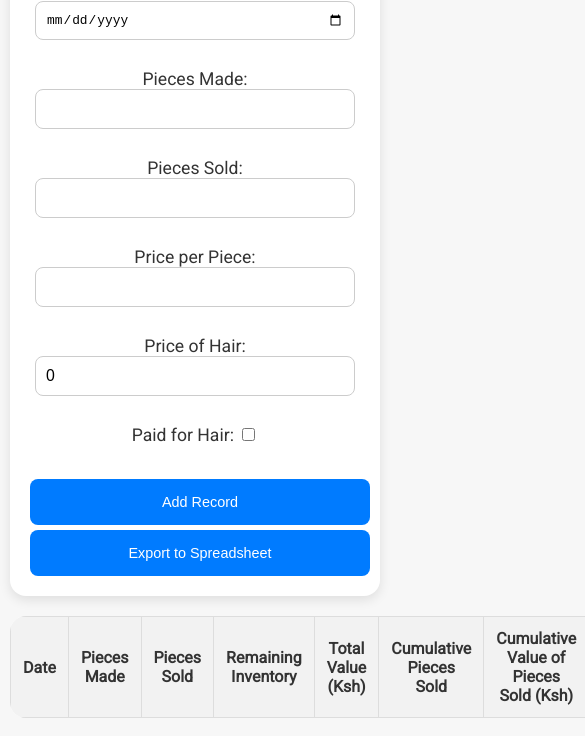
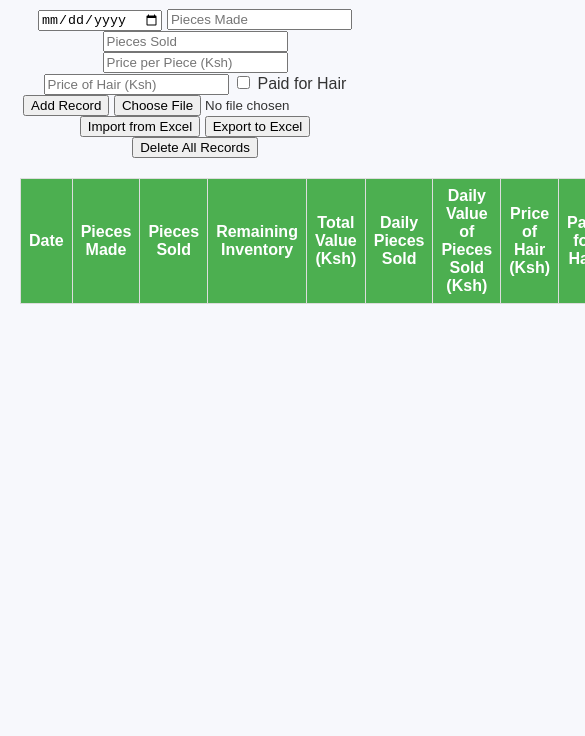
Before and after one commit to itstheedon/locktracker, a plain HTML site: page index.html in a window 390 px wide. Shown: the part 108-844 px from the top of the page, 585 px wide, since content can reach past the window. Drawn offline with Linux system fonts and the light colour scheme.

Commit message:
Add files via upload

```diff
--- a/app.js
+++ b/app.js
@@ -1,4 +1,3 @@
-// Initialize inventory, records, and daily cumulative values
 let remainingInventory = 0;
 let records = [];
 
@@ -9,7 +8,7 @@ function getDayOfWeek(dateString) {
     return days[date.getDay()];
 }
 
-// Function to add a new record with the day of the week included
+// Function to add a new record
 function addRecord() {
     const date = document.getElementById('date').value;
     if (!date) {
@@ -21,43 +20,39 @@ function addRecord() {
     const piecesMade = parseInt(document.getElementById('piecesMade').value) || 0;
     const piecesSold = parseInt(document.getElementById('piecesSold').value) || 0;
     const pricePerPiece = parseFloat(document.getElementById('pricePerPiece').value) || 0;
-    const priceOfHair = parseFloat(document.getElementById('priceOfHair').value) || 0;
+    const priceOfHair = parseFloat(document.getElementById('priceOfHair').value) || null;
     const paidForHair = document.getElementById('paidForHair').checked ? "Yes" : "No";
 
     // Update remaining inventory and calculate total value in Ksh
     remainingInventory += piecesMade - piecesSold;
     const totalValue = remainingInventory * pricePerPiece;
+    const dailyValueOfPiecesSold = piecesSold * pricePerPiece;
 
-    // Daily cumulative values for pieces sold and their total value in Ksh
-    const dailyCumulativePiecesSold = piecesSold;
-    const dailyCumulativeValueOfPiecesSold = piecesSold * pricePerPiece;
-
-    // Create the record with daily cumulative values
+    // Create a record object
     const record = {
+        id: records.length,
         date: `${dayOfWeek}, ${date}`,
         piecesMade: piecesMade,
         piecesSold: piecesSold,
         remainingInventory: remainingInventory,
         totalValue: `Ksh ${totalValue.toFixed(2)}`,
-        cumulativePiecesSold: dailyCumulativePiecesSold,
-        cumulativeValueOfPiecesSold: `Ksh ${dailyCumulativeValueOfPiecesSold.toFixed(2)}`,
-        priceOfHair: priceOfHair ? `Ksh ${priceOfHair.toFixed(2)}` : 'Nil', // Display 'Nil' if no price entered
+        dailyPiecesSold: piecesSold,
+        dailyValueOfPiecesSold: `Ksh ${dailyValueOfPiecesSold.toFixed(2)}`,
+        priceOfHair: priceOfHair ? `Ksh ${priceOfHair.toFixed(2)}` : 'Nil',
         paidForHair: paidForHair
     };
 
-    // Add the record to the records array
     records.push(record);
-    saveRecordsToLocalStorage(); // Save to local storage
+    saveRecords();
     updateTable();
 }
 
-// Function to update the table display
+// Function to update the table
 function updateTable() {
     const tableBody = document.getElementById('recordsTable').getElementsByTagName('tbody')[0];
     tableBody.innerHTML = '';
 
-    // Populate the table with records
-    records.forEach((record, index) => {
+    records.forEach(record => {
         const row = document.createElement('tr');
         row.innerHTML = `
             <td>${record.date}</td>
@@ -65,57 +60,107 @@ function updateTable() {
             <td>${record.piecesSold}</td>
             <td>${record.remainingInventory}</td>
             <td>${record.totalValue}</td>
-            <td>${record.cumulativePiecesSold}</td>
-            <td>${record.cumulativeValueOfPiecesSold}</td>
+            <td>${record.dailyPiecesSold}</td>
+            <td>${record.dailyValueOfPiecesSold}</td>
             <td>${record.priceOfHair}</td>
             <td>${record.paidForHair}</td>
-            <td><button onclick="deleteRecord(${index})">Delete</button></td> <!-- Delete button added -->
+            <td><button onclick="deleteRecord(${record.id})">Delete</button></td>
         `;
         tableBody.appendChild(row);
     });
 }
 
-// Function to delete a specific record
-function deleteRecord(index) {
-    if (index > -1 && index < records.length) {
-        records.splice(index, 1);
-        saveRecordsToLocalStorage(); // Update local storage after deletion
+// Save records to local storage
+function saveRecords() {
+    localStorage.setItem('records', JSON.stringify(records));
+}
+
+// Load records from local storage
+function loadRecords() {
+    const storedRecords = JSON.parse(localStorage.getItem('records'));
+    if (storedRecords) {
+        records = storedRecords;
         updateTable();
     }
 }
 
-// Function to save records to local storage
-function saveRecordsToLocalStorage() {
-    localStorage.setItem('lockProductionRecords', JSON.stringify(records));
+// Delete a single record by ID
+function deleteRecord(id) {
+    records = records.filter(record => record.id !== id);
+    saveRecords();
+    updateTable();
 }
 
-// Function to load records from local storage
-function loadRecordsFromLocalStorage() {
-    const savedRecords = localStorage.getItem('lockProductionRecords');
-    if (savedRecords) {
-        records = JSON.parse(savedRecords);
-        updateTable(); // Refresh the table with loaded records
+// Delete all records
+function deleteAllRecords() {
+    if (confirm("Are you sure you want to delete all records?")) {
+        records = [];
+        remainingInventory = 0;
+        saveRecords();
+        updateTable();
     }
 }
 
 // Function to export records to a spreadsheet
 function exportToSpreadsheet() {
-    let csvContent = "data:text/csv;charset=utf-8,";
-    csvContent += "Date,Pieces Made,Pieces Sold,Remaining Inventory,Total Value (Ksh),Cumulative Pieces Sold,Cumulative Value of Pieces Sold (Ksh),Price of Hair (Ksh),Paid for Hair\n";
+    let csvContent = "data:text/csv;charset=utf-8,Date,Pieces Made,Pieces Sold,Remaining Inventory,Total Value (Ksh),Daily Pieces Sold,Daily Value of Pieces Sold (Ksh),Price of Hair (Ksh),Paid for Hair\n";
 
     records.forEach(record => {
-        csvContent += `${record.date},${record.piecesMade},${record.piecesSold},${record.remainingInventory},${record.totalValue},${record.cumulativePiecesSold},${record.cumulativeValueOfPiecesSold},${record.priceOfHair},${record.paidForHair}\n`;
+        csvContent += `${record.date},${record.piecesMade},${record.piecesSold},${record.remainingInventory},${record.totalValue},${record.dailyPiecesSold},${record.dailyValueOfPiecesSold},${record.priceOfHair},${record.paidForHair}\n`;
     });
 
-    // Download the CSV file
     const encodedUri = encodeURI(csvContent);
     const link = document.createElement("a");
     link.setAttribute("href", encodedUri);
     link.setAttribute("download", "lock_production_records.csv");
-    document.body.appendChild(link); // Required for Firefox
+    document.body.appendChild(link);
     link.click();
     document.body.removeChild(link);
 }
 
-// Load records from local storage when the page loads
-document.addEventListener('DOMContentLoaded', loadRecordsFromLocalStorage);
+// Import data from Excel
+function importData() {
+    const fileInput = document.getElementById('fileInput');
+    const file = fileInput.files[0];
+
+    if (!file) {
+        alert("Please select a file.");
+        return;
+    }
+
+    const reader = new FileReader();
+    reader.onload = function(event) {
+        const data = new Uint8Array(event.target.result);
+        const workbook = XLSX.read(data, { type: 'array' });
+        const firstSheetName = workbook.SheetNames[0];
+        const worksheet = workbook.Sheets[firstSheetName];
+        const excelData = XLSX.utils.sheet_to_json(worksheet, { header: 1 });
+
+        excelData.forEach((row, index) => {
+            if (index === 0) return; // Skip header row
+            const [date, piecesMade, piecesSold, remainingInventory, totalValue, dailyPiecesSold, dailyValueOfPiecesSold, priceOfHair, paidForHair] = row;
+
+            const record = {
+                id: records.length,
+                date,
+                piecesMade: parseInt(piecesMade) || 0,
+                piecesSold: parseInt(piecesSold) || 0,
+                remainingInventory: parseInt(remainingInventory) || 0,
+                totalValue: totalValue || 'Ksh 0.00',
+                dailyPiecesSold: parseInt(dailyPiecesSold) || 0,
+                dailyValueOfPiecesSold: dailyValueOfPiecesSold || 'Ksh 0.00',
+                priceOfHair: priceOfHair || 'Nil',
+                paidForHair: paidForHair || 'No'
+            };
+
+            records.push(record);
+        });
+
+        saveRecords();
+        updateTable();
+    };
+    reader.readAsArrayBuffer(file);
+}
+
+// Load records on page load
+loadRecords();
--- a/index.html
+++ b/index.html
@@ -4,22 +4,25 @@
     <meta charset="UTF-8">
     <meta name="viewport" content="width=device-width, initial-scale=1.0">
     <title>Lock Production Tracker</title>
-    <link href="https://fonts.googleapis.com/css2?family=Roboto:wght@400&display=swap" rel="stylesheet">
-    <meta name="viewport" content="width=device-width, initial-scale=1.0">
-
     <link rel="stylesheet" href="style.css">
+    <!-- Include SheetJS for Excel import -->
+    <script src="https://cdnjs.cloudflare.com/ajax/libs/xlsx/0.17.0/xlsx.full.min.js"></script>
 </head>
 <body>
     <h1>Lock Production Tracker</h1>
+
     <div class="form">
-        <label>Date: <input type="date" id="date"></label><br>
-        <label>Pieces Made: <input type="number" id="piecesMade" min="0"></label><br>
-        <label>Pieces Sold: <input type="number" id="piecesSold" min="0"></label><br>
-        <label>Price per Piece: <input type="number" id="pricePerPiece" step="0.01" min="0"></label><br>
-        <label>Price of Hair: <input type="number" id="priceOfHair" value="0" readable></label><br>
-        <label>Paid for Hair: <input type="checkbox" id="paidForHair"></label><br>
+        <input type="date" id="date" placeholder="Date" required>
+        <input type="number" id="piecesMade" placeholder="Pieces Made" required>
+        <input type="number" id="piecesSold" placeholder="Pieces Sold" required>
+        <input type="number" id="pricePerPiece" placeholder="Price per Piece (Ksh)" required>
+        <input type="number" id="priceOfHair" placeholder="Price of Hair (Ksh)">
+        <label><input type="checkbox" id="paidForHair"> Paid for Hair</label>
         <button onclick="addRecord()">Add Record</button>
-        <button onclick="exportToSpreadsheet()">Export to Spreadsheet</button>
+        <input type="file" id="fileInput" accept=".xlsx, .xls">
+        <button onclick="importData()">Import from Excel</button>
+        <button onclick="exportToSpreadsheet()">Export to Excel</button>
+        <button onclick="deleteAllRecords()">Delete All Records</button>
     </div>
 
     <table id="recordsTable">
@@ -30,14 +33,14 @@
                 <th>Pieces Sold</th>
                 <th>Remaining Inventory</th>
                 <th>Total Value (Ksh)</th>
-                <th>Cumulative Pieces Sold</th>
-                <th>Cumulative Value of Pieces Sold (Ksh)</th>
-                <th>Price of Hair (Ksh)</th> <!-- New Column for Price of Hair -->
-                <th>Paid for Hair</th> <!-- New Column for Paid Status -->
+                <th>Daily Pieces Sold</th>
+                <th>Daily Value of Pieces Sold (Ksh)</th>
+                <th>Price of Hair (Ksh)</th>
+                <th>Paid for Hair</th>
+                <th>Actions</th> <!-- For delete single record button -->
             </tr>
         </thead>
-        <tbody>
-        </tbody>
+        <tbody></tbody>
     </table>
 
     <script src="app.js"></script>
--- a/style.css
+++ b/style.css
@@ -1,96 +1,29 @@
-/* style.css */
 body {
-    font-family: 'Roboto', sans-serif;
-    background-color: #f7f7f7; /* Light gray background */
-    color: #333; /* Dark text color */
+    font-family: Arial, sans-serif;
     text-align: center;
-    margin: 0;
-    padding: 20px; /* Add padding around the body */
-}
-
-h1 {
-    color: #4a4a4a; /* Slightly darker for headings */
-    margin-bottom: 20px; /* Space below heading */
+    background-color: #f7f8fc;
+    color: #333;
+    margin: 20px;
 }
 
 .form {
-    background-color: #fff; /* White background for form */
-    border-radius: 16px; /* Rounded corners */
-    padding: 20px;
-    box-shadow: 0 4px 12px rgba(0, 0, 0, 0.1); /* Deeper shadow for depth */
     margin-bottom: 20px;
-}
-
-label {
-    display: block; /* Stack labels and inputs */
-    margin-bottom: 10px;
-    font-size: 1.1em; /* Slightly larger font for labels */
-}
-
-input[type="number"],
-input[type="date"] {
-    width: calc(100% - 20px); /* Full width with padding adjustment */
-    padding: 10px; /* Padding for better touch targets */
-    border: 1px solid #ccc; /* Light border */
-    border-radius: 8px; /* Rounded corners */
-    box-sizing: border-box; /* Include padding and border in width */
-    font-size: 1em; /* Increase font size */
-}
-
-button {
-    background-color: #007bff; /* Soft blue for buttons */
-    color: white; /* White text */
-    border: none;
-    border-radius: 8px; /* Rounded corners */
-    padding: 15px 20px; /* Larger padding for buttons */
-    cursor: pointer; /* Pointer cursor on hover */
-    margin: 5px; /* Space between buttons */
-    font-size: 1em; /* Increase font size */
-    transition: background-color 0.3s; /* Smooth transition for hover */
-    display: block; /* Stack buttons vertically */
-    width: 100%; /* Full width */
-}
-
-button:hover {
-    background-color: #0056b3; /* Darker blue on hover */
 }
 
 table {
     width: 100%;
     border-collapse: collapse;
     margin-top: 20px;
-    background-color: #fff; /* White background for table */
-    border-radius: 16px; /* Rounded corners */
-    overflow: hidden; /* Clipping for rounded corners */
+    background-color: #fff;
 }
 
 th, td {
     border: 1px solid #ddd;
-    padding: 12px; /* More padding for better spacing */
+    padding: 8px;
     text-align: center;
 }
 
 th {
-    background-color: #f2f2f2; /* Light gray for headers */
-    font-weight: bold; /* Bold text for headers */
+    background-color: #4CAF50;
+    color: white;
 }
-
-@media (max-width: 600px) {
-    body {
-        padding: 10px; /* Reduce padding for smaller screens */
-    }
-
-    .form {
-        padding: 15px; /* Adjust form padding */
-    }
-
-    h1 {
-        font-size: 1.5em; /* Adjust heading size */
-    }
-
-    input[type="number"],
-    input[type="date"],
-    button {
-        font-size: 0.9em; /* Adjust input and button sizes */
-    }
-}
```
Also changed, not shown: service-worker.js (added, +21 -0 lines), manifest.json (added).
